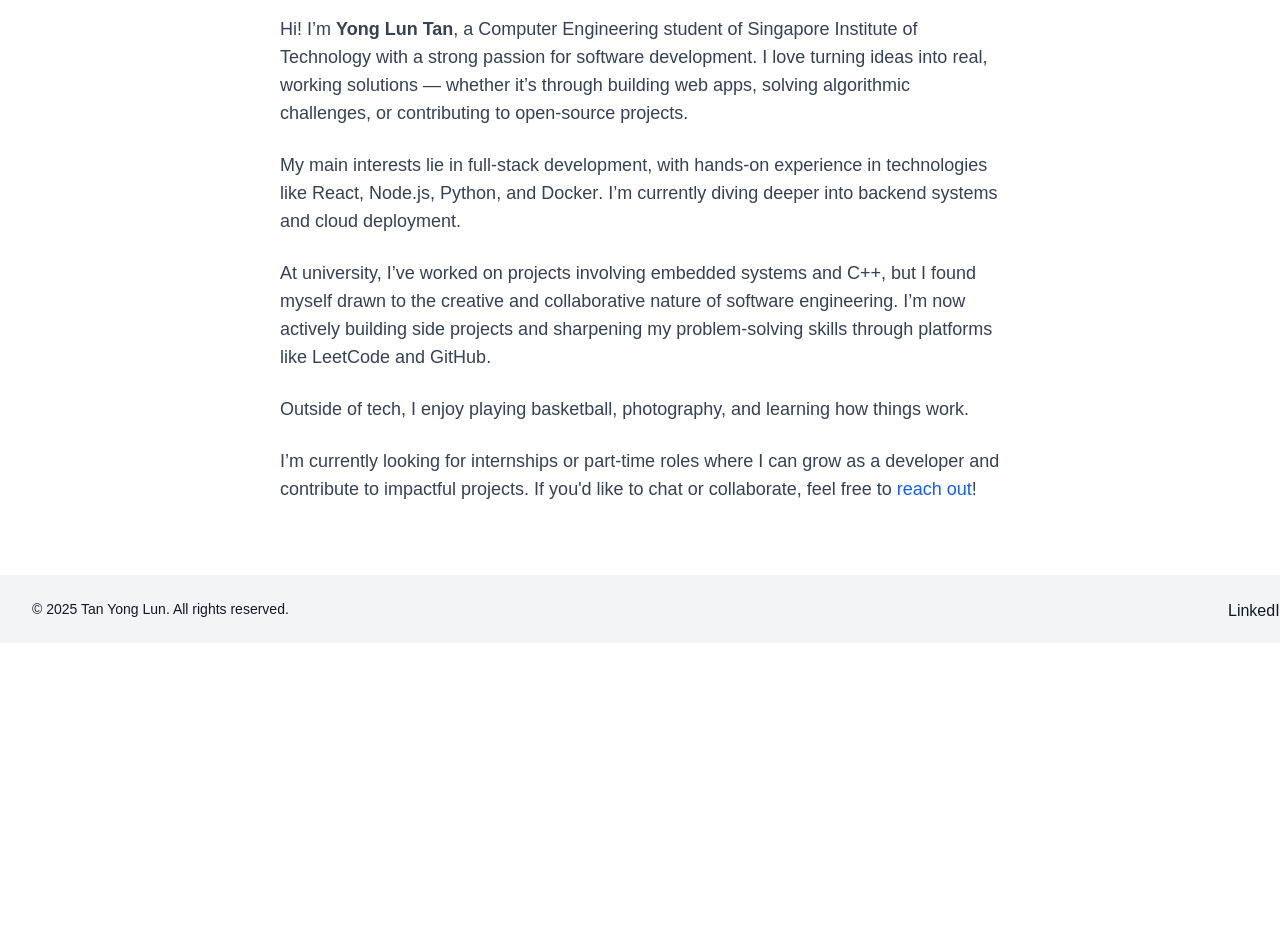
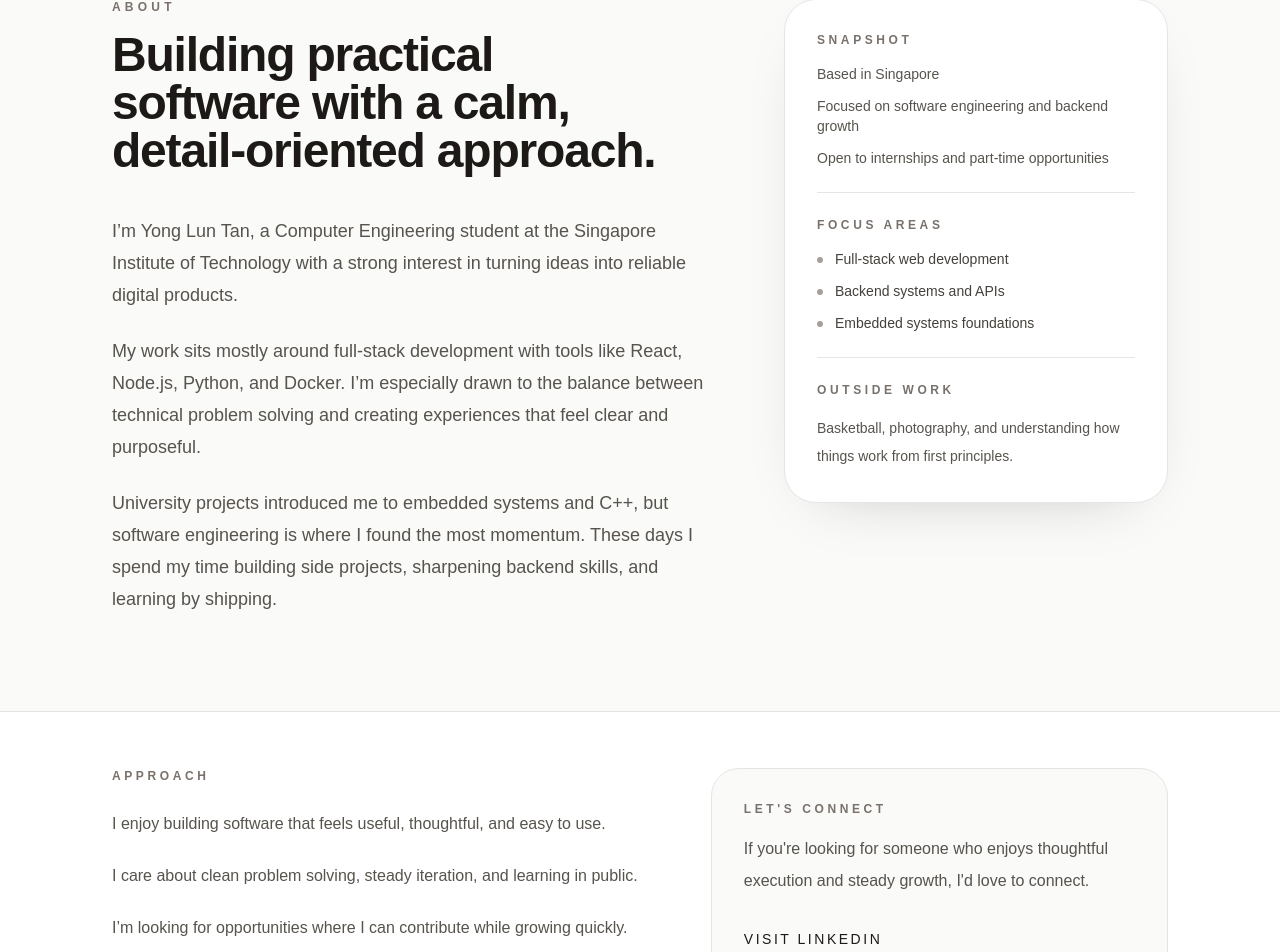
Before and after one commit to whyal/portfolio, a Next.js app: page /about in a window 1280 px wide. Shown: the part 167-1119 px from the top of the page. Before the commit the page ends 810 px from the top, so only its background shows below. Built offline with nearby package versions, Linux system fonts and the light colour scheme.

Commit message:
Made changes to home and about page

```diff
--- a/app/about/page.js
+++ b/app/about/page.js
@@ -1,48 +1,120 @@
-export default async function Page() {
+const focusAreas = [
+  "Full-stack web development",
+  "Backend systems and APIs",
+  "Embedded systems foundations",
+];
+
+const values = [
+  "I enjoy building software that feels useful, thoughtful, and easy to use.",
+  "I care about clean problem solving, steady iteration, and learning in public.",
+  "I’m looking for opportunities where I can contribute while growing quickly.",
+];
+
+export default function AboutPage() {
   return (
-    <div className="max-w-3xl mx-auto px-6 py-12">
-      <h1 className="text-4xl font-bold mb-6 text-gray-900 dark:text-white">
-        About Me
-      </h1>
+    <section className="bg-stone-50 text-stone-900">
+      <div className="mx-auto flex min-h-[calc(100vh-140px)] max-w-6xl flex-col gap-12 px-6 py-16 sm:px-10 lg:flex-row lg:gap-20 lg:px-12 lg:py-24">
+        <div className="max-w-2xl flex-1">
+          <p className="mb-4 text-xs font-semibold uppercase tracking-[0.35em] text-stone-500">
+            About
+          </p>
+          <h1 className="max-w-xl text-4xl font-semibold tracking-tight text-stone-900 sm:text-5xl">
+            Building practical software with a calm, detail-oriented approach.
+          </h1>
 
-      <p className="text-lg text-gray-700 dark:text-gray-300 mb-6 mb-4">
-        Hi! I’m <span className="font-semibold">Yong Lun Tan</span>, a Computer
-        Engineering student of Singapore Institute of Technology with a strong
-        passion for software development. I love turning ideas into real,
-        working solutions — whether it’s through building web apps, solving
-        algorithmic challenges, or contributing to open-source projects.
-      </p>
+          <div className="mt-10 space-y-6 text-base leading-8 text-stone-600 sm:text-lg">
+            <p>
+              I’m Yong Lun Tan, a Computer Engineering student at the Singapore
+              Institute of Technology with a strong interest in turning ideas
+              into reliable digital products.
+            </p>
+            <p>
+              My work sits mostly around full-stack development with tools like
+              React, Node.js, Python, and Docker. I’m especially drawn to the
+              balance between technical problem solving and creating experiences
+              that feel clear and purposeful.
+            </p>
+            <p>
+              University projects introduced me to embedded systems and C++, but
+              software engineering is where I found the most momentum. These
+              days I spend my time building side projects, sharpening backend
+              skills, and learning by shipping.
+            </p>
+          </div>
+        </div>
 
-      <p className="text-lg text-gray-700 dark:text-gray-300 mb-6 mb-4">
-        My main interests lie in full-stack development, with hands-on
-        experience in technologies like{" "}
-        <span className="font-medium">React, Node.js, Python</span>, and{" "}
-        <span className="font-medium">Docker</span>. I’m currently diving deeper
-        into backend systems and cloud deployment.
-      </p>
+        <aside className="w-full max-w-xl lg:max-w-sm">
+          <div className="space-y-6 rounded-[2rem] border border-stone-200 bg-white p-8 shadow-[0_20px_60px_-40px_rgba(28,25,23,0.35)]">
+            <div>
+              <p className="text-xs font-semibold uppercase tracking-[0.3em] text-stone-500">
+                Snapshot
+              </p>
+              <div className="mt-4 space-y-3 text-sm text-stone-600">
+                <p>Based in Singapore</p>
+                <p>Focused on software engineering and backend growth</p>
+                <p>Open to internships and part-time opportunities</p>
+              </div>
+            </div>
 
-      <p className="text-lg text-gray-700 dark:text-gray-300 mb-6 mb-4">
-        At university, I’ve worked on projects involving embedded systems and
-        C++, but I found myself drawn to the creative and collaborative nature
-        of software engineering. I’m now actively building side projects and
-        sharpening my problem-solving skills through platforms like LeetCode and
-        GitHub.
-      </p>
+            <div className="border-t border-stone-200 pt-6">
+              <p className="text-xs font-semibold uppercase tracking-[0.3em] text-stone-500">
+                Focus Areas
+              </p>
+              <ul className="mt-4 space-y-3 text-sm text-stone-700">
+                {focusAreas.map((area) => (
+                  <li key={area} className="flex items-start gap-3">
+                    <span className="mt-2 h-1.5 w-1.5 rounded-full bg-stone-400" />
+                    <span>{area}</span>
+                  </li>
+                ))}
+              </ul>
+            </div>
 
-      <p className="text-lg text-gray-700 dark:text-gray-300 mb-6 mb-4">
-        Outside of tech, I enjoy playing basketball, photography, and learning
-        how things work.
-      </p>
+            <div className="border-t border-stone-200 pt-6">
+              <p className="text-xs font-semibold uppercase tracking-[0.3em] text-stone-500">
+                Outside Work
+              </p>
+              <p className="mt-4 text-sm leading-7 text-stone-600">
+                Basketball, photography, and understanding how things work from
+                first principles.
+              </p>
+            </div>
+          </div>
+        </aside>
+      </div>
 
-      <p className="text-lg text-gray-700 dark:text-gray-300 mb-6 mb-4">
-        I’m currently looking for internships or part-time roles where I can
-        grow as a developer and contribute to impactful projects. If you'd like
-        to chat or collaborate, feel free to{" "}
-        <a href="/contact" className="text-blue-600 hover:underline">
-          reach out
-        </a>
-        !
-      </p>
-    </div>
+      <div className="border-t border-stone-200 bg-white">
+        <div className="mx-auto grid max-w-6xl gap-10 px-6 py-14 sm:px-10 lg:grid-cols-[1.1fr_0.9fr] lg:px-12">
+          <div>
+            <p className="text-xs font-semibold uppercase tracking-[0.3em] text-stone-500">
+              Approach
+            </p>
+            <div className="mt-6 space-y-5 text-base leading-8 text-stone-600">
+              {values.map((value) => (
+                <p key={value}>{value}</p>
+              ))}
+            </div>
+          </div>
+
+          <div className="rounded-[1.75rem] border border-stone-200 bg-stone-50 p-8">
+            <p className="text-xs font-semibold uppercase tracking-[0.3em] text-stone-500">
+              Let&apos;s Connect
+            </p>
+            <p className="mt-4 text-base leading-8 text-stone-600">
+              If you&apos;re looking for someone who enjoys thoughtful execution
+              and steady growth, I&apos;d love to connect.
+            </p>
+            <a
+              href="https://www.linkedin.com/in/yong-lun-tan/"
+              target="_blank"
+              rel="noopener noreferrer"
+              className="mt-8 inline-flex items-center border-b border-stone-900 pb-1 text-sm font-medium tracking-[0.18em] text-stone-900 uppercase transition hover:text-stone-600"
+            >
+              Visit LinkedIn
+            </a>
+          </div>
+        </div>
+      </div>
+    </section>
   );
 }
--- a/app/page.js
+++ b/app/page.js
@@ -1,22 +1,70 @@
+import Link from "next/link";
+
+const highlights = [
+  "Building practical full-stack applications",
+  "Growing deeper in backend systems and APIs",
+  "Interested in thoughtful, user-friendly software",
+];
+
 export default function Home() {
   return (
-    <section
-      className="flex items-center justify-center min-h-[100vh] text-center px-6
-      bg-gradient-to-b from-gray-100 via-gray-200 to-gray-300
-      dark:from-gray-900 dark:via-gray-800 dark:to-gray-900
-      text-gray-900 dark:text-white transition-colors duration-500"
-    >
-      <div className="max-w-2xl">
-        <h1 className="text-4xl sm:text-5xl font-bold mb-4">
-          🚧 Under Construction
-        </h1>
-        <p className="text-lg sm:text-xl text-gray-700 dark:text-gray-300 mb-6">
-          This site is currently a work in progress. I am building something
-          awesome — stay tuned!
-        </p>
-        <div className="text-sm text-gray-500 dark:text-gray-400">
-          Last updated: {new Date().toLocaleDateString()}
+    <section className="bg-stone-50 text-stone-900">
+      <div className="mx-auto grid min-h-[calc(100vh-140px)] max-w-6xl items-center gap-12 px-6 py-16 sm:px-10 lg:grid-cols-[1.2fr_0.8fr] lg:px-12 lg:py-24">
+        <div className="max-w-3xl">
+          <p className="text-xs font-semibold uppercase tracking-[0.35em] text-stone-500">
+            Yong Lun Tan
+          </p>
+          <h1 className="mt-5 text-4xl font-semibold tracking-tight text-stone-900 sm:text-5xl lg:text-6xl">
+            Minimal software, built with care.
+          </h1>
+          <p className="mt-8 max-w-2xl text-lg leading-8 text-stone-600 sm:text-xl">
+            I’m a Computer Engineering student building clean, reliable digital
+            experiences with a focus on steady execution and practical impact.
+          </p>
+
+          <div className="mt-10 flex flex-col gap-4 sm:flex-row">
+            <Link
+              href="/about"
+              className="inline-flex items-center justify-center rounded-full bg-stone-900 px-6 py-3 text-sm font-medium tracking-[0.18em] text-stone-50 uppercase transition hover:bg-stone-700"
+            >
+              Learn More
+            </Link>
+            <a
+              href="https://www.linkedin.com/in/yong-lun-tan/"
+              target="_blank"
+              rel="noopener noreferrer"
+              className="inline-flex items-center justify-center rounded-full border border-stone-300 px-6 py-3 text-sm font-medium tracking-[0.18em] text-stone-700 uppercase transition hover:border-stone-500 hover:text-stone-900"
+            >
+              LinkedIn
+            </a>
+          </div>
         </div>
+
+        <aside className="w-full max-w-xl">
+          <div className="rounded-[2rem] border border-stone-200 bg-white p-8 shadow-[0_20px_60px_-40px_rgba(28,25,23,0.35)] sm:p-10">
+            <p className="text-xs font-semibold uppercase tracking-[0.3em] text-stone-500">
+              Current Focus
+            </p>
+            <ul className="mt-6 space-y-4 text-sm text-stone-700 sm:text-base">
+              {highlights.map((item) => (
+                <li key={item} className="flex items-start gap-3 leading-7">
+                  <span className="mt-2 h-1.5 w-1.5 rounded-full bg-stone-400" />
+                  <span>{item}</span>
+                </li>
+              ))}
+            </ul>
+
+            <div className="mt-8 border-t border-stone-200 pt-6">
+              <p className="text-xs font-semibold uppercase tracking-[0.3em] text-stone-500">
+                Status
+              </p>
+              <p className="mt-4 text-sm leading-7 text-stone-600 sm:text-base">
+                Open to internships and part-time roles where I can contribute,
+                learn quickly, and keep building strong engineering habits.
+              </p>
+            </div>
+          </div>
+        </aside>
       </div>
     </section>
   );
--- a/components/nav.jsx
+++ b/components/nav.jsx
@@ -25,12 +25,12 @@ export default function Navbar() {
             </Link>
           </div>
           <div className="hidden md:flex space-x-4">
-            <a href="/" className=" hover:text-blue-500">
+            <Link href="/" className=" hover:text-blue-500">
               Home
-            </a>
-            <a href="/about" className=" hover:text-blue-500">
+            </Link>
+            <Link href="/about" className=" hover:text-blue-500">
               About
-            </a>
+            </Link>
           </div>
           <div className="md:hidden">
             <button
@@ -64,10 +64,17 @@ export default function Navbar() {
           >
             <Link
               href="/"
-              className=" hover:text-blue-500"
+              className="block hover:text-blue-500"
               onClick={handleLinkClick}
             >
               Home
+            </Link>
+            <Link
+              href="/about"
+              className="mt-3 block hover:text-blue-500"
+              onClick={handleLinkClick}
+            >
+              About
             </Link>
           </div>
         )}
```
